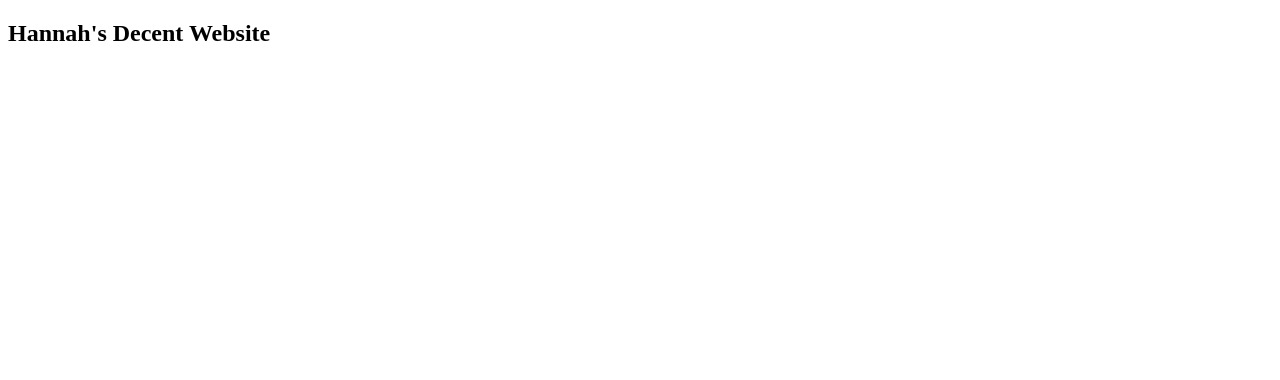
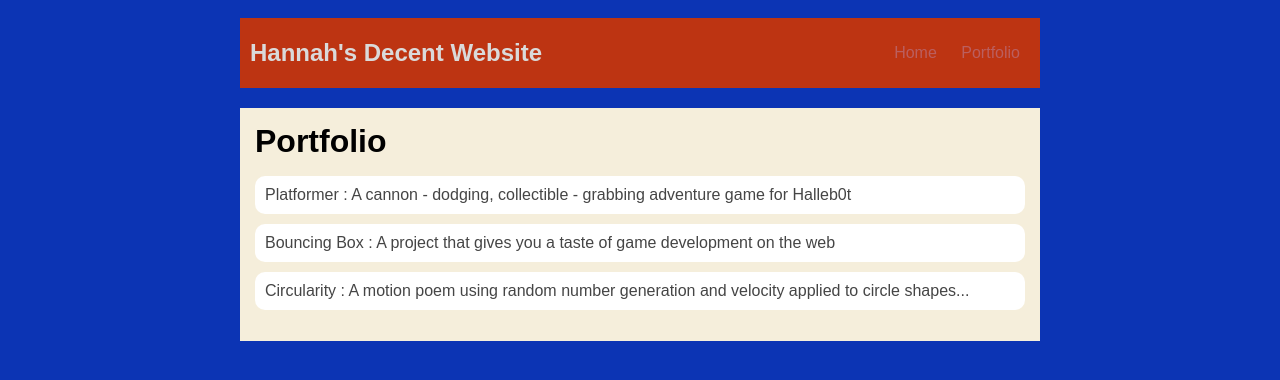
Before and after one commit to haa9549957/haa9549957.github.io, a plain HTML site: page portfolio.html in a window 1280 px wide. Drawn offline with Linux system fonts and the light colour scheme.

Commit message:
finished portfolio

```diff
--- a/portfolio.html
+++ b/portfolio.html
@@ -2,14 +2,110 @@
 <html>
     <head>
         <title>Hannah's Decent Website</title>
+        <style type="text/css">
+          body {
+              background: rgb(12, 52, 180);
+              color: rgb(45, 45, 45);
+              padding: 10px;
+              font-family: arial;
+          }
+          header {
+              font-size: 1.5em;
+              font-weight: bold;
+          }
+
+          #all-contents {
+              max-width: 800px;
+              margin: auto;
+          }
+
+          /* navigation menu */
+          nav {
+              background: rgb(189, 52, 18);
+              margin: 0 auto;
+              margin-bottom: 20px;
+              display: flex;
+              padding: 10px;
+          }
+          h1 {
+              display: flex;
+              align-items: center;
+              color: rgb(218, 218, 218);
+              flex: 1;
+              margin: 0;
+          }
+          #nav-ul {
+              list-style-image: none;
+          }
+          .nav-li {
+              display: inline-block;
+              padding: 0 10px;
+          }
+          .nav-a {
+              text-decoration: none;
+              color: rgb(187, 95, 95);
+          }
+
+          /* main container area beneath menu */
+          main {
+              background: rgb(245, 238, 219);
+              display: flex;
+          }
+          .content {
+              flex: 1;
+              padding: 15px;
+          }
+          /* portfolio styles */
+         .content h1 {
+             color: black;
+         }
+
+         #portfolio {
+             list-style-type: none;
+             padding-left: 0;
+         }
+
+         #portfolio li {
+             background: #fff;
+             padding: 10px;
+             border-radius: 10px;
+             margin-bottom: 10px;
+         }
+
+         #portfolio li:hover {
+             background: #eee;
+         }
+
+         #portfolio a {
+             text-decoration: none;
+             color: #454545;
+         }
+      </style>
     </head>
 
     <body>
       <div id="all-contents">
-
         <nav>
-            <h1>Hannah's Decent Website</h1>
+          <h1>Hannah's Decent Website</h1>
+          <ul id="nav-ul">
+             <li class="nav-li">
+             <a class="nav-a" href="index.html">Home</a>
+           </li>
+           <li class="nav-li">
+             <a class="nav-a" href="portfolio.html">Portfolio</a>
+           </li>
+          </ul>
         </nav>
+        <main>
+          <div class="content">
+            <h1>Portfolio</h1>
+            <ul id="portfolio">
+              <li><a href="projects/platformer/">Platformer : A cannon - dodging, collectible - grabbing adventure game for Halleb0t</a></li>
+              <li><a href="projects/bouncing-box/">Bouncing Box : A project that gives you a taste of game development on the web </a></li>
+              <li><a href="projects/circularity/">Circularity : A motion poem using random number generation and velocity applied to circle shapes...</a></li>
+            </ul>
+          </div>
+        </main>
       </div>
     </body>
 </html>
```
Also changed, not shown: projects/index.html (deleted).
